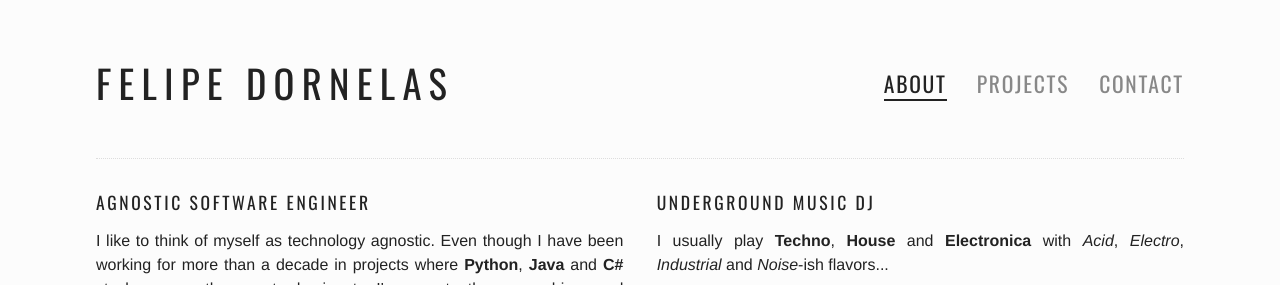
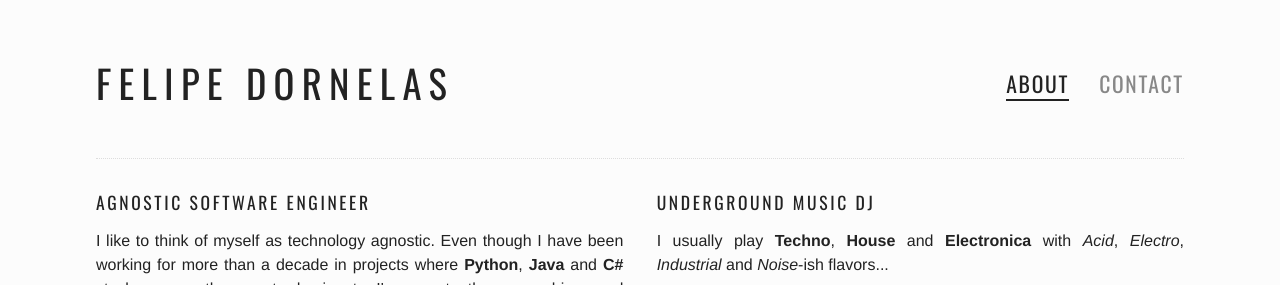
Before and after one commit to felipead/felipead.github.com, a Jekyll site: the page built from index.html, in a window 1280 px wide, cut to the strip 0-285 px from the top of the page. Built offline with Jekyll 4.4.1, drawn with Linux system fonts in a browser that asks for light colours.

Commit message:
Removing projects tab

```diff
--- a/_includes/header.html
+++ b/_includes/header.html
@@ -11,12 +11,6 @@
                 <li><a href="/">About</a></li>
             {% endif %}
 
-            {% if page.nav == "projects" %}
-                <li><a href="/projects" class="active">Projects</a></li>
-            {% else %}
-                <li><a href="/projects">Projects</a></li>
-            {% endif %}
-
             {% if page.nav == "contact" %}
                 <li><a href="/contact" class="active">Contact</a></li>
             {% else %}
```
Also changed, not shown: pages/projects.html (deleted, +0 -7 lines).
